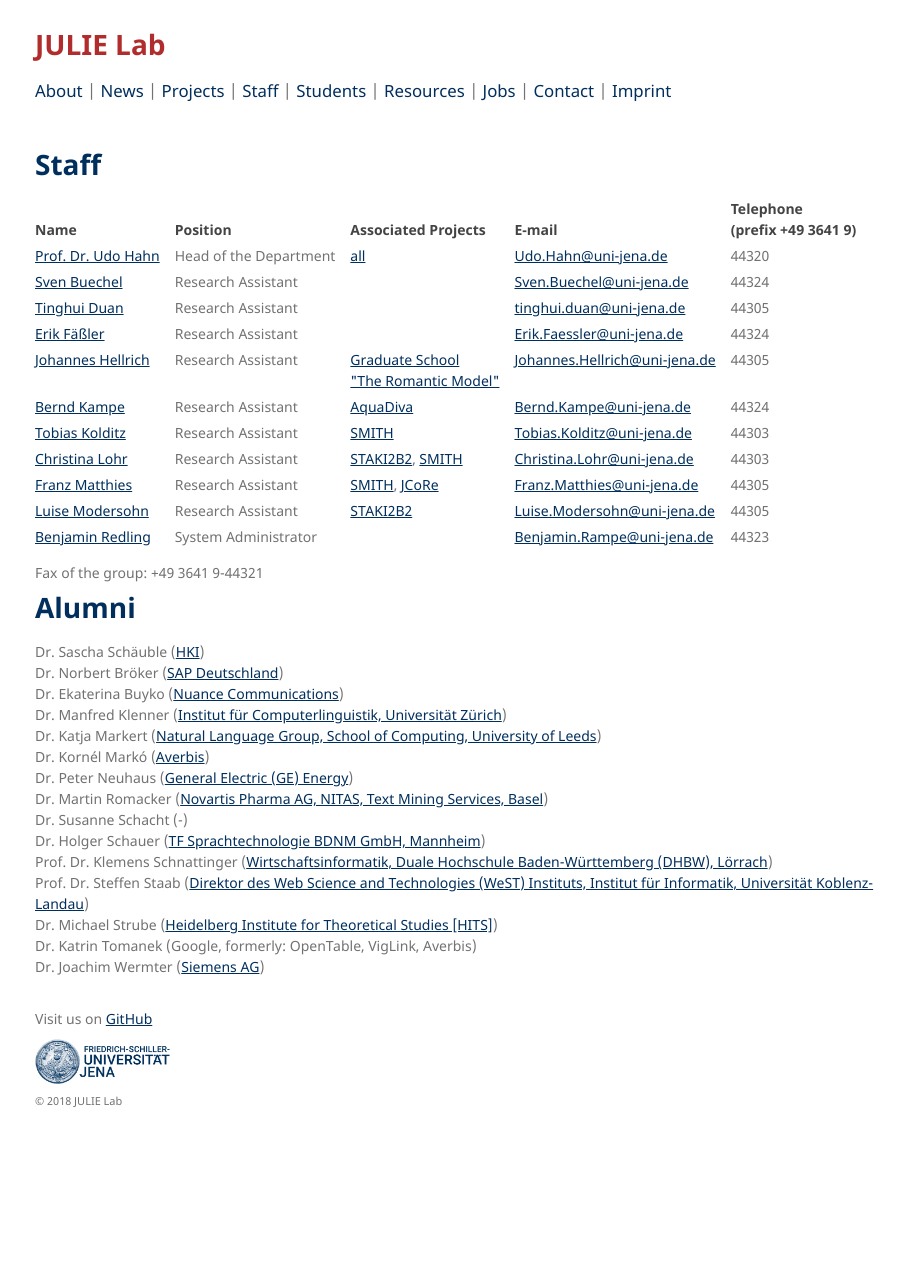
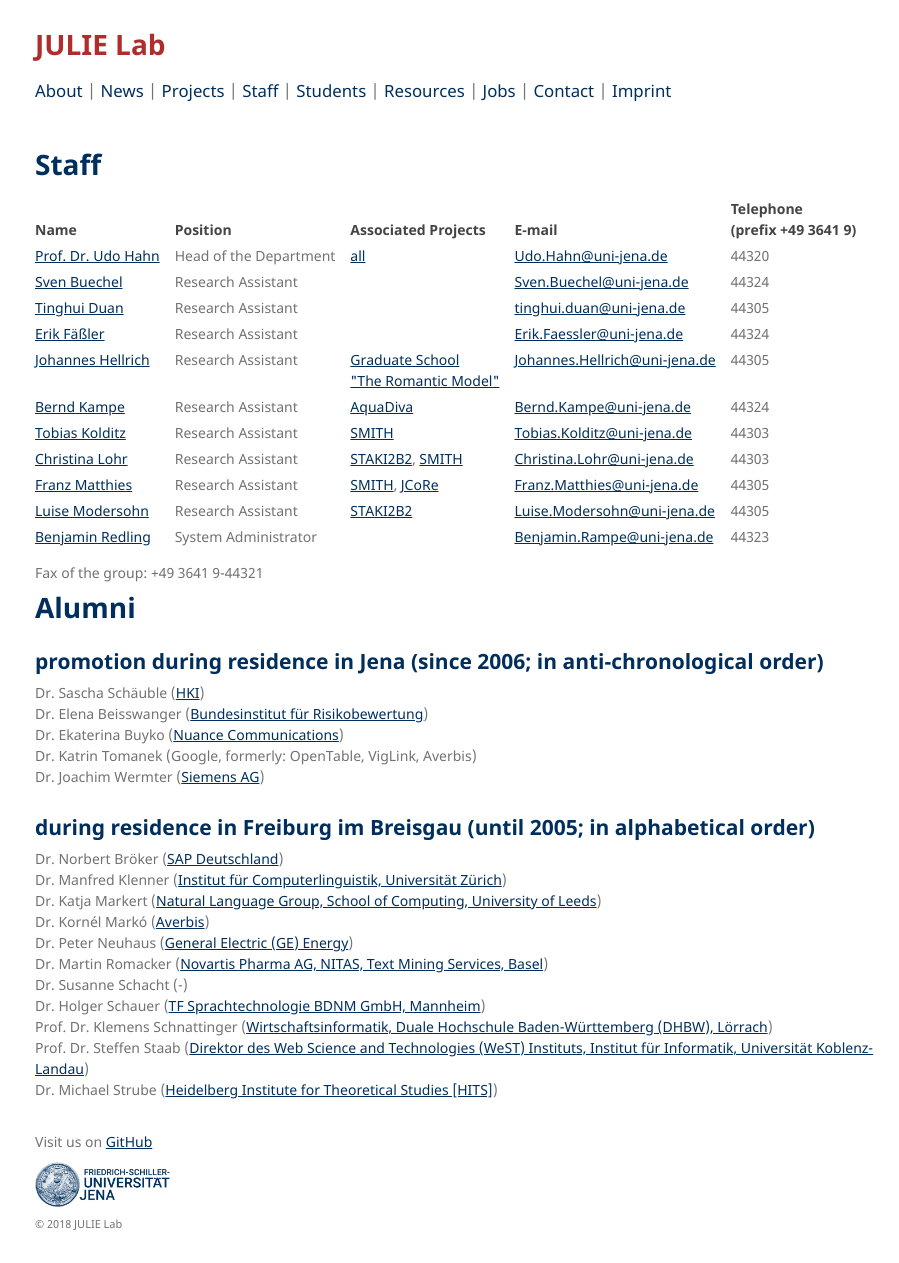
Before and after one commit to JULIELab/JULIELab.github.io, a Jekyll site: the page built from Staff.md, in a window 1280 px wide and 1263 px high. Shown: the whole window, without its empty margins (185-1084 px from the left). Built offline with Jekyll 4.4.1, drawn with Linux system fonts in a browser that asks for light colours; our own code applies the rules of GitHub Pages for plain Markdown files.

Commit message:
splits alumni into Freiburg, Jena; adds missing E. Beisswanger!
I don't know the chronological order of the promotions in Freiburg. So, the sections for Freiburg and Jena use different ordering criteria.
Last but not least Dr. Elena Beisswanger was missing. Sorry!

```diff
--- a/Staff.md
+++ b/Staff.md
@@ -22,9 +22,15 @@ Fax of the group: +49 3641 9-44321
 
 # Alumni
 
+## promotion during residence in Jena (since 2006; in anti-chronological order)
 Dr. Sascha Schäuble ([HKI](https://www.leibniz-hki.de/de/home.html))<br/>
+Dr. Elena Beisswanger ([Bundesinstitut für Risikobewertung](https://www.bfr.bund.de/de/start.html))<br/>
+Dr. Ekaterina Buyko ([Nuance Communications](http://www.nuance.de/))<br/>
+Dr. Katrin Tomanek (Google, formerly: OpenTable, VigLink, Averbis)<br/>
+Dr. Joachim Wermter ([Siemens AG](http://www.siemens.com/entry/cc/en/))
+
+## during residence in Freiburg im Breisgau (until 2005; in alphabetical order)
 Dr. Norbert Bröker ([SAP Deutschland](http://www.sap.com/germany/index.epx))<br/>
-Dr. Ekaterina Buyko ([Nuance Communications](http://www.nuance.de/))<br/>
 Dr. Manfred Klenner ([Institut für Computerlinguistik, Universität Zürich](http://www.cl.uzh.ch/people/team/klenner.html))<br/>
 Dr. Katja Markert ([Natural Language Group, School of Computing, University of Leeds](http://www.comp.leeds.ac.uk/markert/))<br/>
 Dr. Kornél Markó ([Averbis](http://www.averbis.de/))<br/>
```
Also changed, not shown: other parts of Staff.md (+0 -2 lines).
